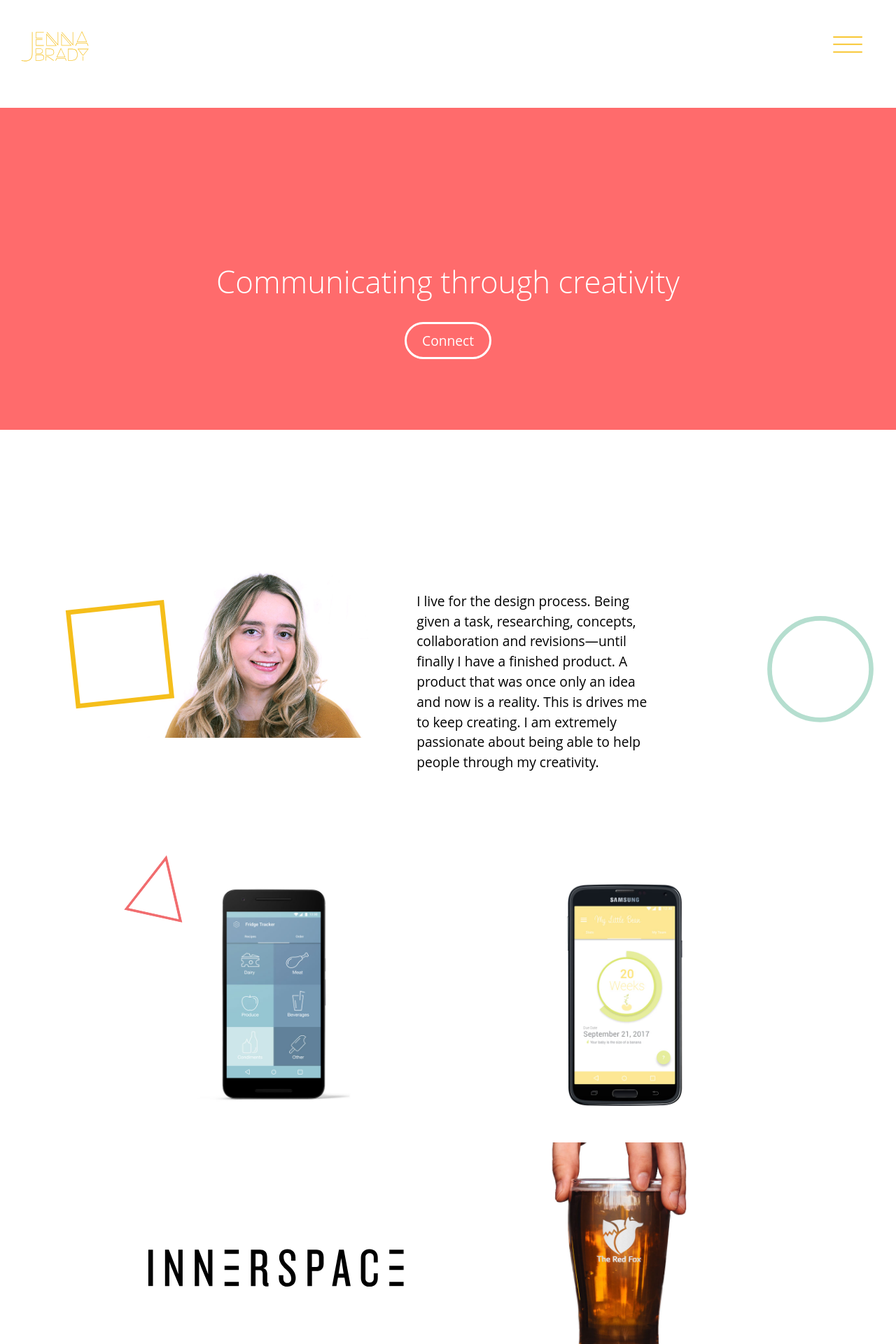
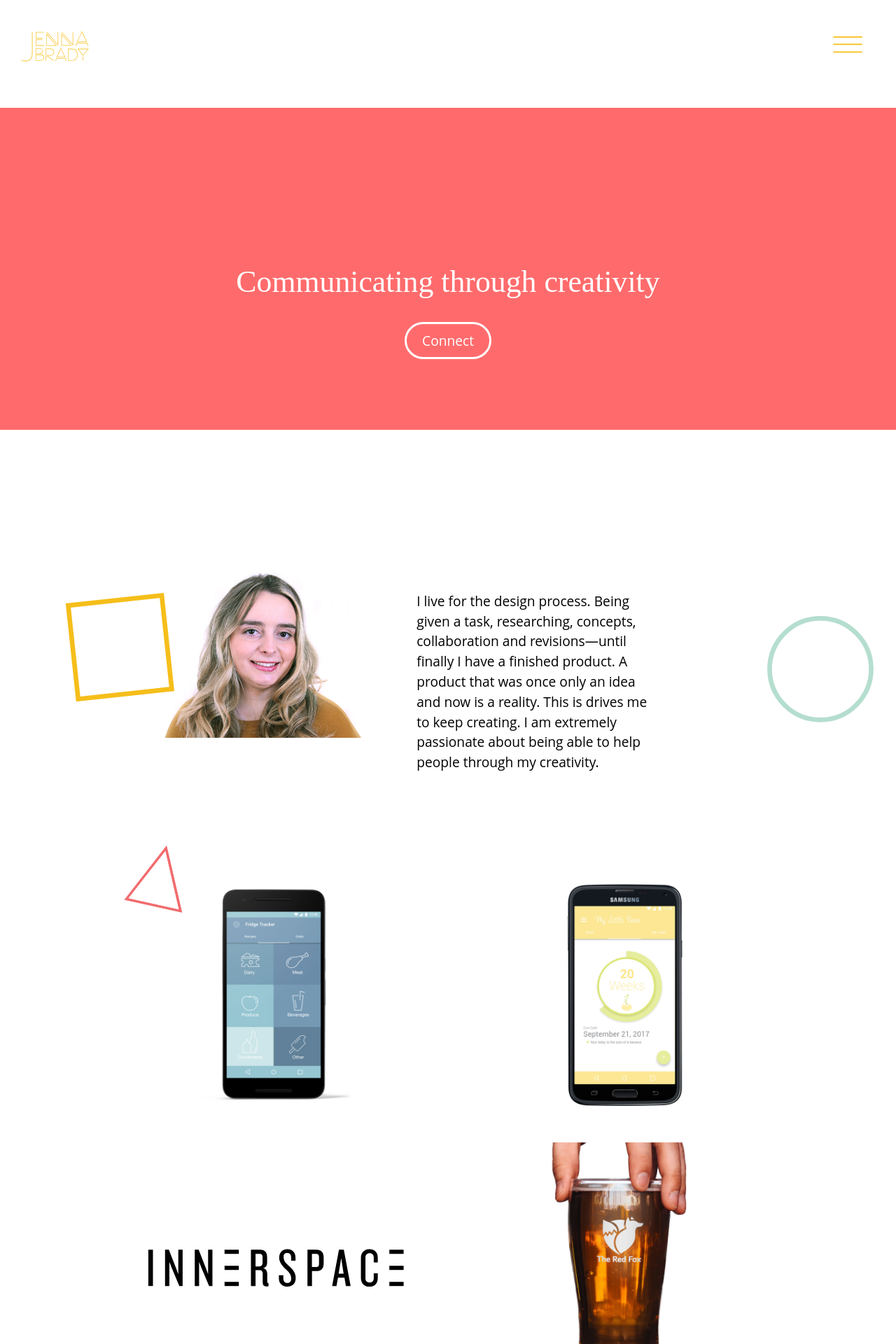
Before and after one commit to jenna-brady/portfolio, a Jekyll site: the page built from index.html, in a window 1280 px wide. Shown: the top 1920 px of the page at 70% size. Built offline with Jekyll 4.4.1, drawn with Linux system fonts in a browser that asks for light colours; some web fonts are replaced.

Commit message:
changed header

```diff
--- a/_layouts/default.html
+++ b/_layouts/default.html
@@ -6,6 +6,7 @@
   <meta name="viewport" content="width=device-width,initial-scale=1">
   <link rel="shortcut icon" type="image/svg" href="{{site.baseurl}}/images/favicon.svg">
   <link href="https://fonts.googleapis.com/css?family=Open+Sans+Condensed:300" rel="stylesheet">
+  <link href="https://fonts.googleapis.com/css?family=Megrim" rel="stylesheet">
   <link href="{{site.baseurl}}/css/modules.css" rel="stylesheet">
   <link href="{{site.baseurl}}/css/grid.css" rel="stylesheet">
   <link href="{{site.baseurl}}/css/type.css" rel="stylesheet">
--- a/css/main.css
+++ b/css/main.css
@@ -1,10 +1,15 @@
 html {
-  font-family: 'Fira Sans', sans-serif;
+  font-family: 'Megrim', cursive;
+  font-family: 'Open Sans', sans-serif;
   overflow-x: hidden;
 }
 
 body {
   overflow-x: hidden;
+}
+
+.header-homepage {
+  font-family: 'Megrim', cursive;
 }
 
 .banner-text-portfolio {
@@ -512,7 +517,7 @@ footer {
   }
 
   .fridge-text-banner {
-    top: 7em;
+    top: 8em;
     left: 7em;
   }
 
--- a/index.html
+++ b/index.html
@@ -6,14 +6,14 @@ layout: default
       </div>
     <div class="banner-content pad-b-1-2">
     <div class="peta text-center">
-      <h2 class="title push-0 yotta pad-b island header-banner">Communicating through creativity </h2>
+      <h2 class="title push-0 yotta pad-b island header-banner header-homepage">Communicating through creativity </h2>
       <a class="btn-play kilo" href="{{site.baseurl}}/#contact">Connect</a>
     </div>
     </div>
   </div>
 
   <main class="unit xs-1 s-1 m-1 l-1 background pad-t-2">
-    <div class="long-version square rellax" data-rellax-speed="-7" data-rellax-zindex="5">
+    <div class="long-version square rellax" data-rellax-speed="-4" data-rellax-zindex="5">
       <img src="images/square.svg" alt="">
     </div>
     <div class="long-version right rellax" data-rellax-speed="-7" data-rellax-zindex="5">
@@ -30,7 +30,7 @@ layout: default
       </div>
     </section>
     </div>
-    <div class="long-version square rellax" data-rellax-speed="7" data-rellax-zindex="5">
+    <div class="long-version square rellax" data-rellax-speed="2" data-rellax-zindex="5">
       <img src="images/triangle.svg" alt="">
     </div>
     <section id="portfolio" class="grid pad-t-2">
@@ -124,7 +124,7 @@ layout: default
   </div>
 </div>
 </div>
-<div class=" square rellax long-version" data-rellax-speed="-7" data-rellax-zindex="5">
+<div class=" square right rellax long-version" data-rellax-speed="-2" data-rellax-zindex="5">
   <img src="images/triangle.svg" alt="">
 </div>
 <div class="square rellax long-version" data-rellax-speed="7" data-rellax-zindex="5">
```
